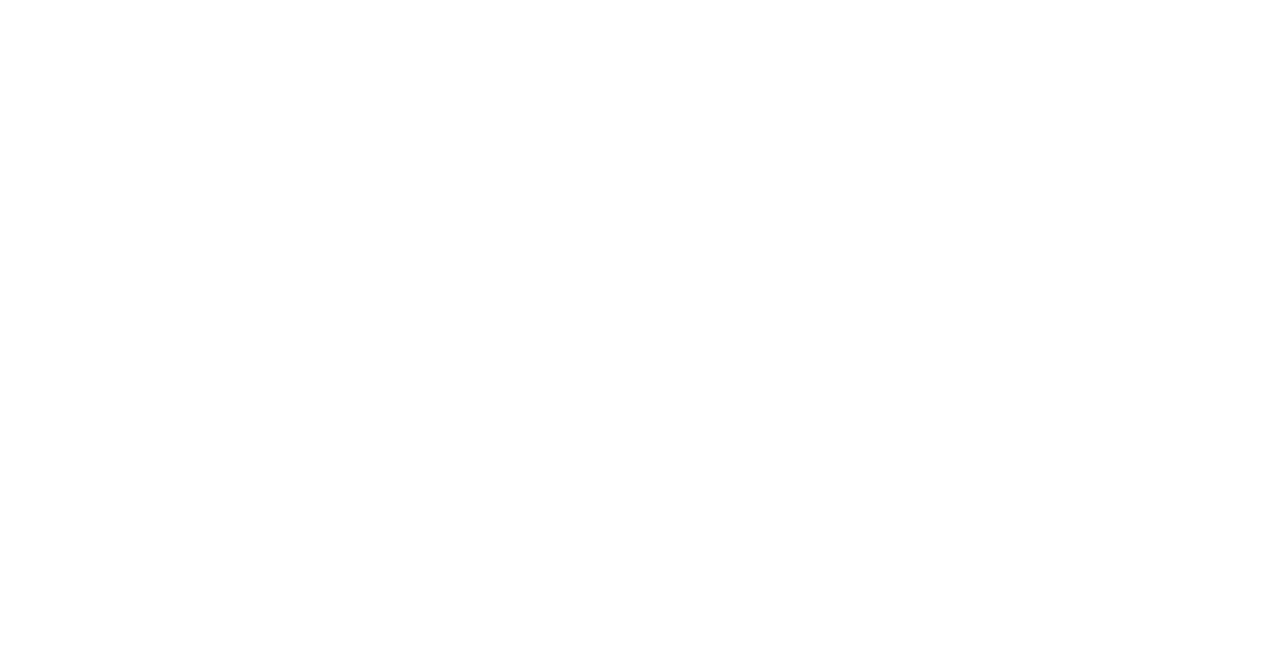
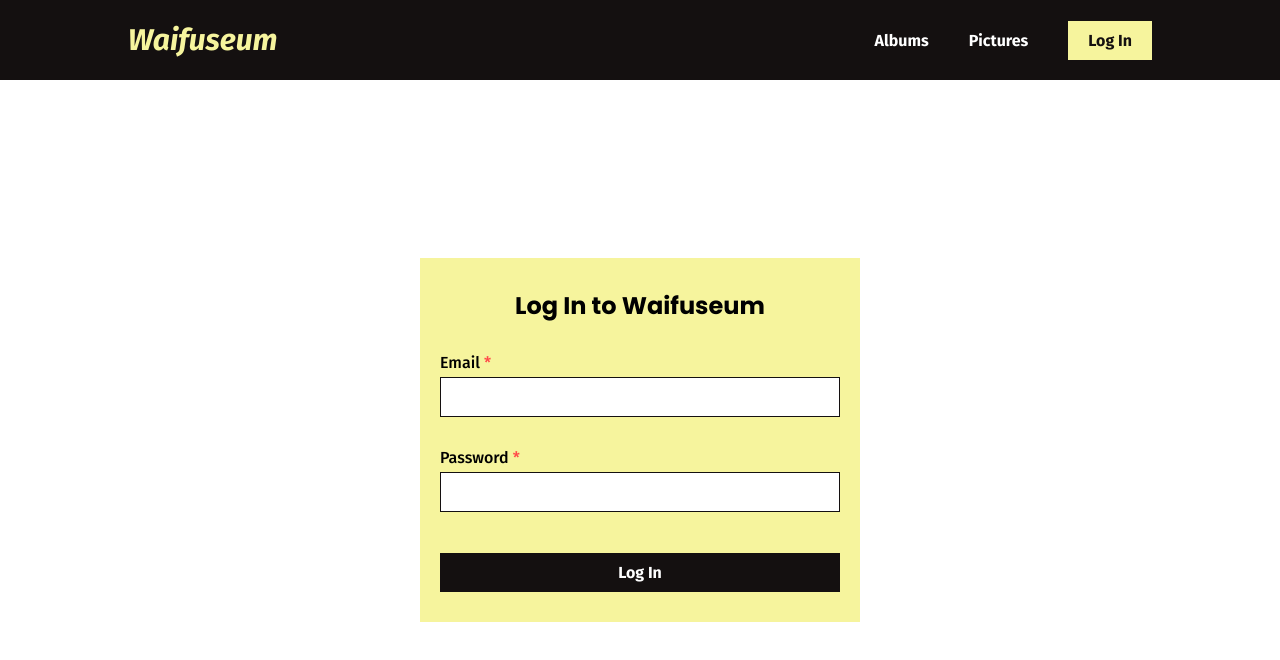
Before and after one commit to BayuDC/aeb78d97, a Vue app: page /login in a window 1280 px wide. Before the commit this address had no page. Shown: the top 660 px of the page. Built offline with nearby package versions, Linux system fonts and the light colour scheme.

Commit message:
feat: create login page

```diff
--- a/src/pages/Landing.vue
+++ b/src/pages/Landing.vue
@@ -21,7 +21,7 @@
     </div>
 </template>
 
-<style lang="scss">
+<style lang="scss" scoped>
 @import '../styles/mixin';
 @import '../styles/variable';
 .landing {
--- /dev/null
+++ b/src/pages/Login.vue
@@ -0,0 +1,56 @@
+<script>
+import Header from '../components/Header.vue';
+import Button from '../shared/Button.vue';
+import Input from '../shared/Input.vue';
+
+export default {
+    name: 'Login',
+    components: {
+        Header,
+        Button,
+        Input,
+    },
+};
+</script>
+
+<template>
+    <Header />
+    <div class="container">
+        <form class="login-form">
+            <h1>Log In to Waifuseum</h1>
+            <Input label="Email" :required="true" />
+            <Input label="Password" :required="true" />
+            <Button class="dark">Log In</Button>
+        </form>
+    </div>
+</template>
+
+<style lang="scss" scoped>
+@import '../styles/variable';
+
+.container {
+    height: calc(100vh - 80px);
+    display: flex;
+    align-items: center;
+    justify-content: center;
+}
+
+.login-form {
+    background: $yellow;
+    padding: 30px 20px;
+    width: 100%;
+    max-width: 400px;
+
+    h1 {
+        text-align: center;
+        font-family: $poppins;
+        font-size: 24px;
+        margin-bottom: 30px;
+    }
+
+    button {
+        margin-top: 10px;
+        width: 100%;
+    }
+}
+</style>
--- a/src/pages/PictureMain.vue
+++ b/src/pages/PictureMain.vue
@@ -22,5 +22,3 @@
         <h1>Coming Soon</h1>
     </ContentBody>
 </template>
-
-<style lang="scss" scoped></style>
--- a/src/router.js
+++ b/src/router.js
@@ -3,6 +3,7 @@
 import Home from './pages/Home.vue';
 import Landing from './pages/Landing.vue';
 import Template from './pages/Template.vue';
+import Login from './pages/Login.vue';
 
 import Albums from './pages/Album.vue';
 import PictureMain from './pages/PictureMain.vue';
@@ -35,6 +36,10 @@
             },
         ],
     },
+    {
+        path: '/login',
+        component: Login,
+    },
 ];
 
 const router = createRouter({
```
